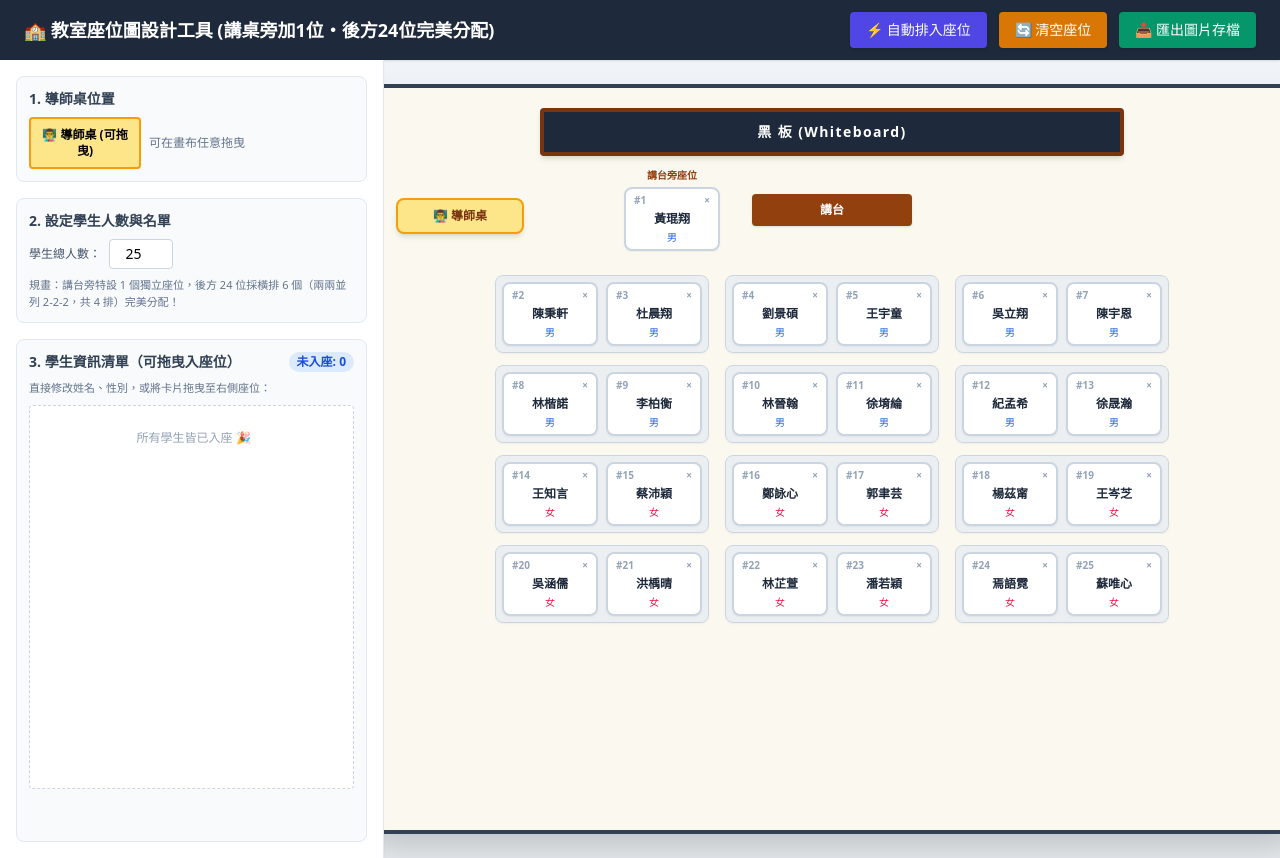
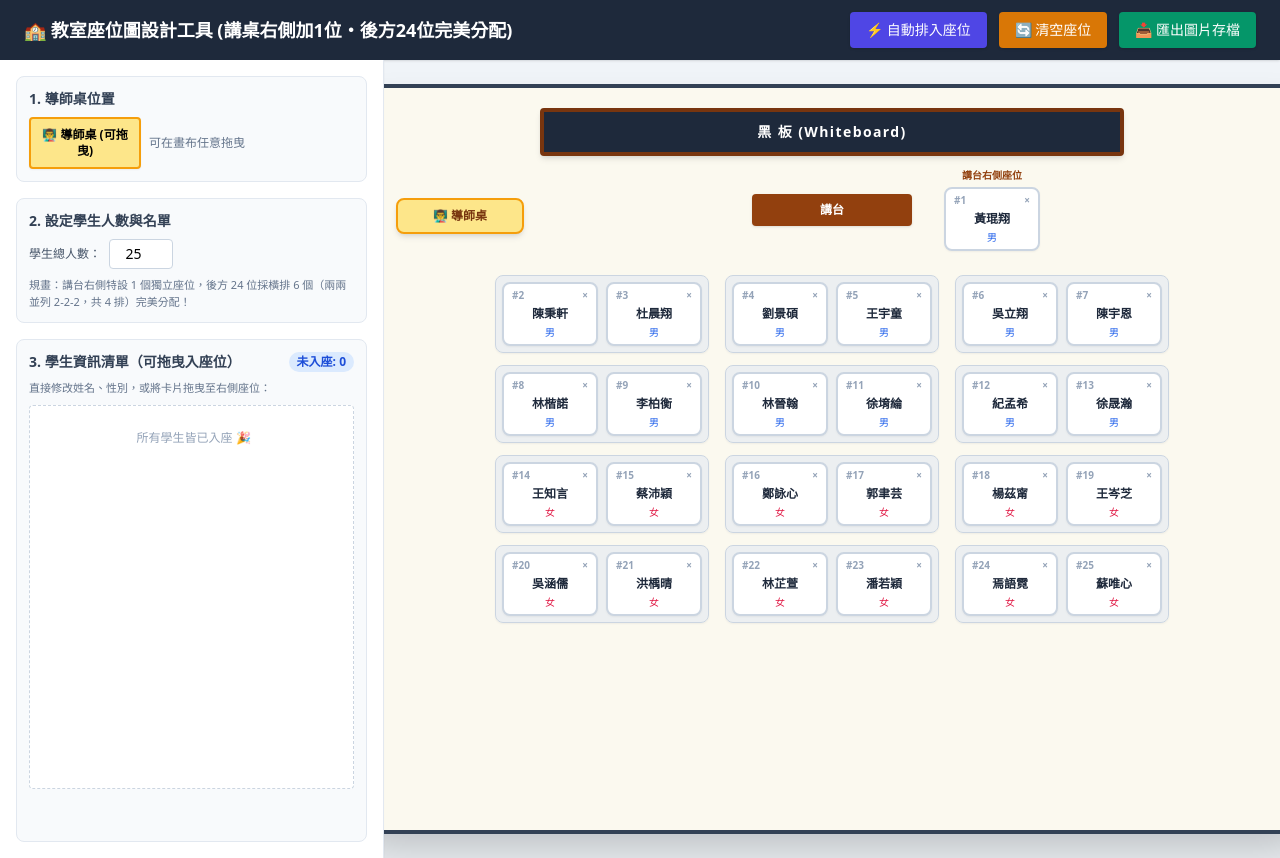
Before and after one commit to Yxinang/-309, a plain HTML site: page index.html in a window 1280 px wide. Drawn offline with nearby package versions, Linux system fonts and the light colour scheme.

Commit message:
Update index.html

```diff
--- a/index.html
+++ b/index.html
@@ -31,7 +31,7 @@
     <!-- 頂部導覽列 -->
     <header class="bg-slate-800 text-white shadow px-6 py-3 flex justify-between items-center">
         <h1 class="text-lg font-bold flex items-center gap-2">
-            🏫 教室座位圖設計工具 (講桌旁加1位・後方24位完美分配)
+            🏫 教室座位圖設計工具 (講桌右側加1位・後方24位完美分配)
         </h1>
         <div class="flex gap-3">
             <button onclick="autoAssign()" class="bg-indigo-600 hover:bg-indigo-500 text-white px-4 py-2 rounded text-sm font-medium flex items-center gap-1 shadow transition">
@@ -68,7 +68,7 @@
                     <label class="text-xs text-slate-600">學生總人數：</label>
                     <input type="number" id="student-count" min="1" max="40" value="25" onchange="updateStudentCount()" class="w-16 border border-slate-300 rounded px-2 py-1 text-sm text-center">
                 </div>
-                <p class="text-[11px] text-slate-500">規畫：講台旁特設 1 個獨立座位，後方 24 位採橫排 6 個（兩兩並列 2-2-2，共 4 排）完美分配！</p>
+                <p class="text-[11px] text-slate-500">規畫：講台右側特設 1 個獨立座位，後方 24 位採橫排 6 個（兩兩並列 2-2-2，共 4 排）完美分配！</p>
             </div>
 
             <!-- 步驟 3：學生資訊與待命區 -->
@@ -98,23 +98,23 @@
                     黑 板 (Whiteboard)
                 </div>
 
-                <!-- 講台與講台旁特別座位區 -->
+                <!-- 講台與講台右側特別座位區 -->
                 <div class="w-full flex justify-center items-center gap-8 mb-6 px-12 relative">
-                    <!-- 左側講台旁特別座位 (Seat 1) -->
-                    <div class="flex flex-col items-center">
-                        <span class="text-[10px] text-amber-800 font-bold mb-1">講台旁座位</span>
-                        <div id="front-special-seat-container">
-                            <!-- 動態填入 Seat 1 -->
-                        </div>
-                    </div>
+                    <!-- 左側平衡空間佔位 -->
+                    <div class="w-24"></div>
 
                     <!-- 中間講台 -->
                     <div class="w-40 h-8 bg-amber-800 rounded shadow flex items-center justify-center text-white text-xs font-semibold">
                         講台
                     </div>
 
-                    <!-- 右側平衡空間佔位 -->
-                    <div class="w-24"></div>
+                    <!-- 右側講台旁特別座位 (Seat 1) -->
+                    <div class="flex flex-col items-center">
+                        <span class="text-[10px] text-amber-800 font-bold mb-1">講台右側座位</span>
+                        <div id="front-special-seat-container">
+                            <!-- 動態填入 Seat 1 -->
+                        </div>
+                    </div>
                 </div>
 
                 <!-- 導師桌（畫布內可自由拖曳） -->
@@ -249,7 +249,7 @@
             document.getElementById('unassigned-count').innerText = `未入座: ${unassignedCount}`;
         }
 
-        // 渲染講台旁的特別座位 (Seat 1)
+        // 渲染講台右側的特別座位 (Seat 1)
         function renderSpecialSeat() {
             const container = document.getElementById('front-special-seat-container');
             container.innerHTML = '';
@@ -267,7 +267,7 @@
             if (totalStudents <= 1) return;
 
             let currentSeatIndex = 2; // 從第 2 個座位開始排在後方
-            const remainingCount = totalStudents - 1; // 扣除講台旁 1 個
+            const remainingCount = totalStudents - 1; // 扣除講台右側 1 個
             const fullRowsCount = Math.floor(remainingCount / 6);
             const extraCount = remainingCount % 6;
 
```
